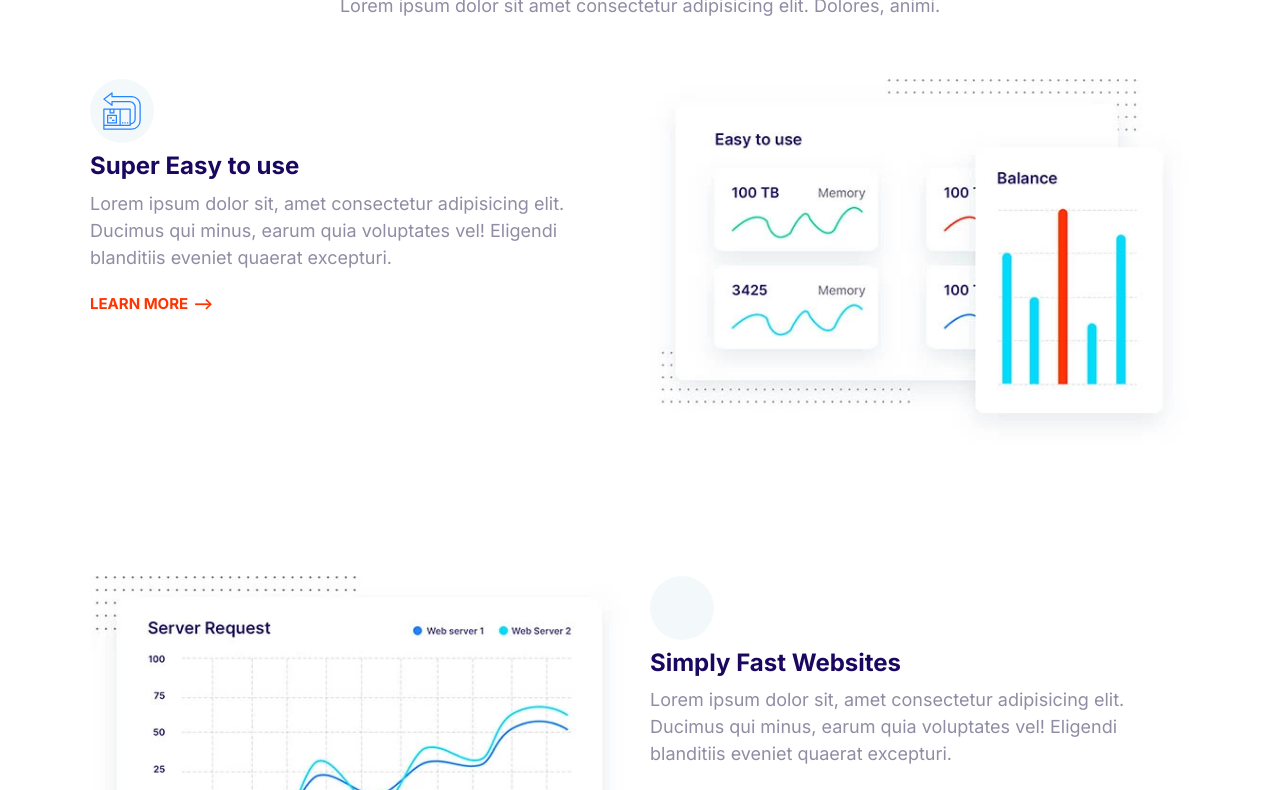
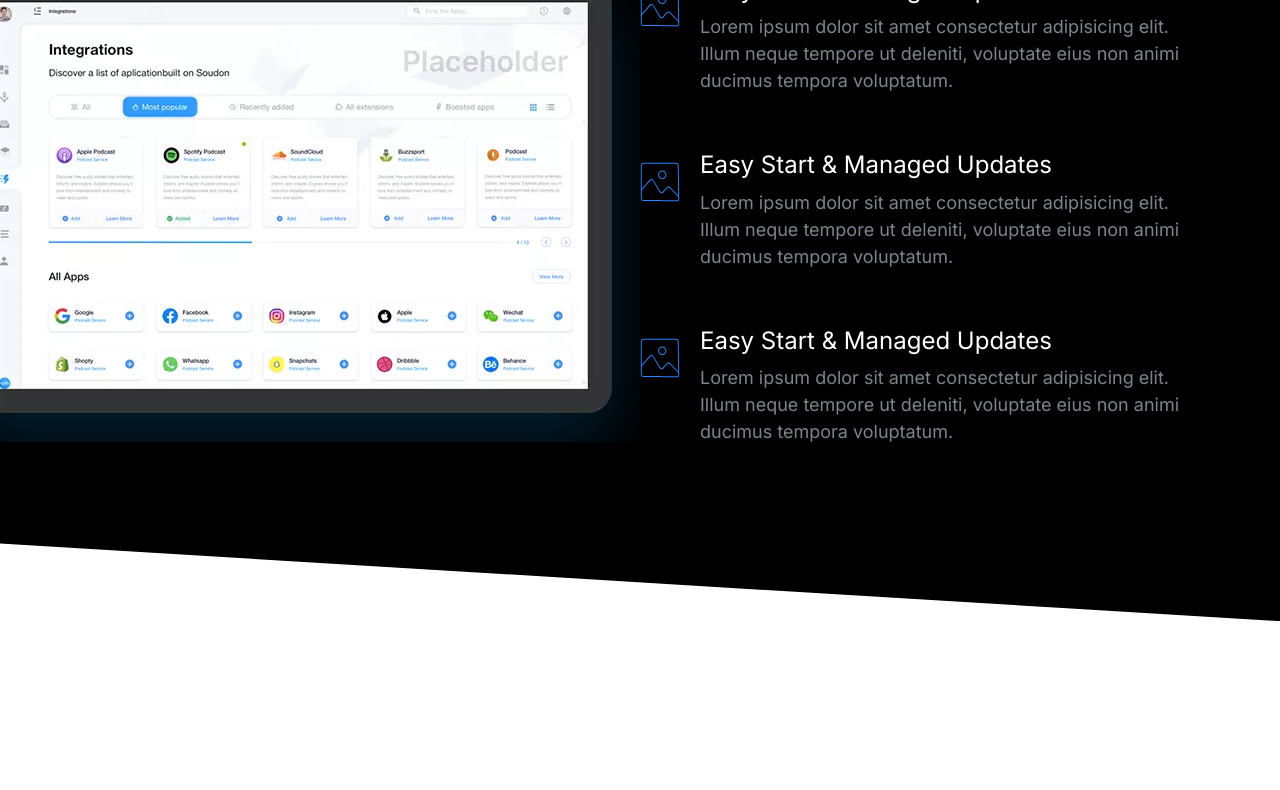
Before and after one commit to abdulrahman-b-h/moshify, a plain HTML site: page index.html in a window 1280 px wide. Shown: the part 155-945 px from the top of the page. After the commit the page ends 800 px from the top, so only its background shows below. Drawn offline with Linux system fonts and the light colour scheme.

Commit message:
Add Showcase block style

```diff
--- a/css/styles.css
+++ b/css/styles.css
@@ -23,6 +23,11 @@
 }
 
 /*Typography*/
+::selection {
+  background: var(--color-primary);
+  color: #fff;
+}
+
 html {
   font-size: 62.5%; /*of 16px = 10px*/
 }
@@ -51,6 +56,7 @@ h2 {
 
 h3 {
   font-size: 3rem;
+  font-weight: 500;
 }
 
 p {
@@ -144,7 +150,6 @@ a {
 .list {
   list-style: none;
   padding-left: 0;
-  color: var(--color-headings);
 }
 
 .list--inline .list__item {
@@ -155,6 +160,7 @@ a {
 .list--tick {
   list-style-image: url(../images/tick.svg);
   padding-left: 3rem;
+  color: var(--color-headings);
 }
 
 .list--tick .list__item {
@@ -427,6 +433,7 @@ a {
 /*Media Objects*/
 .media {
   display: flex;
+  margin-bottom: 4rem;
 }
 
 .media__title {
@@ -640,17 +647,20 @@ a {
   color: #7b858b;
 }
 
-.block--dark .block__heading {
+.block--dark .block__heading,
+.block--dark h1,
+.block--dark h2,
+.block--dark h3 {
   color: #fff;
 }
 
 .block--skewed-right {
-  clip-path: polygon(0% 0%, 100% 0%, 100% 100%, 0% 80%);
+  clip-path: polygon(0% 0%, 100% 0%, 100% 100%, 0% 90%);
   padding-bottom: calc(var(--padding-vertical) + 4rem);
 }
 
 .block--skewed-left {
-  clip-path: polygon(0% 0%, 100% 0%, 100% 80%, 0% 100%);
+  clip-path: polygon(0% 0%, 100% 0%, 100% 90%, 0% 100%);
   padding-bottom: calc(var(--padding-vertical) + 4rem);
 }
 /*///////////////////*/
@@ -721,13 +731,13 @@ a {
 
 /*//////////////////////*/
 /*Hero*/
-.block--skewed-left.hero {
+/*.block--skewed-left .hero {
   clip-path: polygon(0% 0%, 100% 0%, 100% 90%, 0% 100%);
 }
 
-.block--skewed-right.hero {
+.block--skewed-right .hero {
   clip-path: polygon(0% 0%, 100% 0%, 100% 100%, 0% 90%);
-}
+}*/
 
 .hero__tagline {
   font-size: 2rem;
@@ -815,3 +825,22 @@ a {
     order: 2;
   }
 }
+/*///////////////*/
+
+/*Showcase Block*/
+
+@media screen and (min-width: 768px) {
+  .block-showcase .grid {
+    grid-template-columns: repeat(2, 50%);
+  }
+
+  .block-showcase__img {
+    justify-self: end;
+  }
+
+  .block-showcase__img > img {
+    width: 100%;
+    width: auto;
+    max-width: 700px;
+  }
+}
--- a/index.html
+++ b/index.html
@@ -13,57 +13,65 @@
 </head>
 
 <body>
-    <section class="block container">
+    <section class="block block--dark block--skewed-right block-showcase">
         <header class="block__header">
-            <h2>Host on The Cloud to Keep Growing</h2>
-            <p>Lorem ipsum dolor sit amet consectetur adipisicing elit. Dolores, animi.</p>
+            <h2 class="block__heading">User-friendly Control Panel</h2>
+
         </header>
+        <div class="container grid grid--1x2">
+            <picture class="block-showcase__img">
+                <source type="image/webp" srcset="/images/ipad.webp 1x, /images/ipad@2x.webp 2x">
+                <source type="image/png" srcset="/images/ipad.png 1x, /images/ipad@2x.png 2x">
+                <img src="/images/ipad.png" alt="iPad"></picture>
+            <ul class="list">
+                <li>
+                    <div class="media">
+                        <div class="media__img">
+                            <svg class="icon icon--primary">
+                                <use xlink:href="images/sprite.svg#snap"></use>
+                            </svg>
+                        </div>
+                        <div class="media__body">
+                            <h3 class="media__title">Easy Start & Managed Updates</h3>
+                            <p>Lorem ipsum dolor sit amet consectetur adipisicing elit. Illum neque tempore ut deleniti,
+                                voluptate eius
+                                non animi ducimus tempora voluptatum.</p>
+                        </div>
+                    </div>
+                </li>
+                <li>
+                    <div class="media">
+                        <div class="media__img">
+                            <svg class="icon icon--primary">
+                                <use xlink:href="images/sprite.svg#snap"></use>
+                            </svg>
+                        </div>
+                        <div class="media__body">
+                            <h3 class="media__title">Easy Start & Managed Updates</h3>
+                            <p>Lorem ipsum dolor sit amet consectetur adipisicing elit. Illum neque tempore ut deleniti,
+                                voluptate eius
+                                non animi ducimus tempora voluptatum.</p>
+                        </div>
+                    </div>
+                </li>
+                <li>
+                    <div class="media">
+                        <div class="media__img">
+                            <svg class="icon icon--primary">
+                                <use xlink:href="images/sprite.svg#snap"></use>
+                            </svg>
+                        </div>
+                        <div class="media__body">
+                            <h3 class="media__title">Easy Start & Managed Updates</h3>
+                            <p>Lorem ipsum dolor sit amet consectetur adipisicing elit. Illum neque tempore ut deleniti,
+                                voluptate eius
+                                non animi ducimus tempora voluptatum.</p>
+                        </div>
+                    </div>
+                </li>
+            </ul>
+        </div>
 
-        <article class="grid grid--1x2 feature">
-            <div class="feature__content">
-                <span class="icon-container">
-                    <svg class="icon icon--primary">
-                        <use xlink:href="images/sprite.svg#easy"></use>
-                    </svg>
-                </span>
-                <h3 class="feature__heading">Super Easy to use</h3>
-                <p>Lorem ipsum dolor sit, amet consectetur adipisicing elit. Ducimus qui minus, earum quia voluptates
-                    vel!
-                    Eligendi blanditiis eveniet quaerat excepturi.</p>
-                <a href="#" class="link-arrow">Learn More</a>
-
-            </div>
-
-            <picture>
-                <source type="image/webp" srcset="/images/easy.webp 1x, /images/easy@2x.webp 2x" />
-                <source type="image/jpg" srcset="/images/easy.jpg 1x, /images/easy@2x.jpg 2x" />
-                <img class="feature__img" src="/images/easy@2x.jpg" alt="">
-            </picture>
-
-        </article>
-
-        <article class="grid grid--1x2 feature">
-            <div class="feature__content">
-                <span class="icon-container">
-                    <svg class="icon icon--primary">
-                        <use xlink:href="images/sprite.svg#fast"></use>
-                    </svg>
-                </span>
-                <h3 class="feature__heading">Simply Fast Websites</h3>
-                <p>Lorem ipsum dolor sit, amet consectetur adipisicing elit. Ducimus qui minus, earum quia voluptates
-                    vel!
-                    Eligendi blanditiis eveniet quaerat excepturi.</p>
-                <a href="#" class="link-arrow">Learn More</a>
-
-            </div>
-
-            <picture>
-                <source type="image/webp" srcset="/images/fast.webp 1x, /images/fast@2x.webp 2x" />
-                <source type="image/jpg" srcset="/images/fast.jpg 1x, /images/fast@2x.jpg 2x" />
-                <img class="feature__img" src="/images/fast@2x.jpg" alt="">
-            </picture>
-
-        </article>
     </section>
 
 
```
Also changed, not shown: components/showcase-block.html (added, +60 -0 lines), images/ipad.png (added), images/ipad.webp (added), images/ipad@2x.png (added), images/ipad@2x.webp (added).
